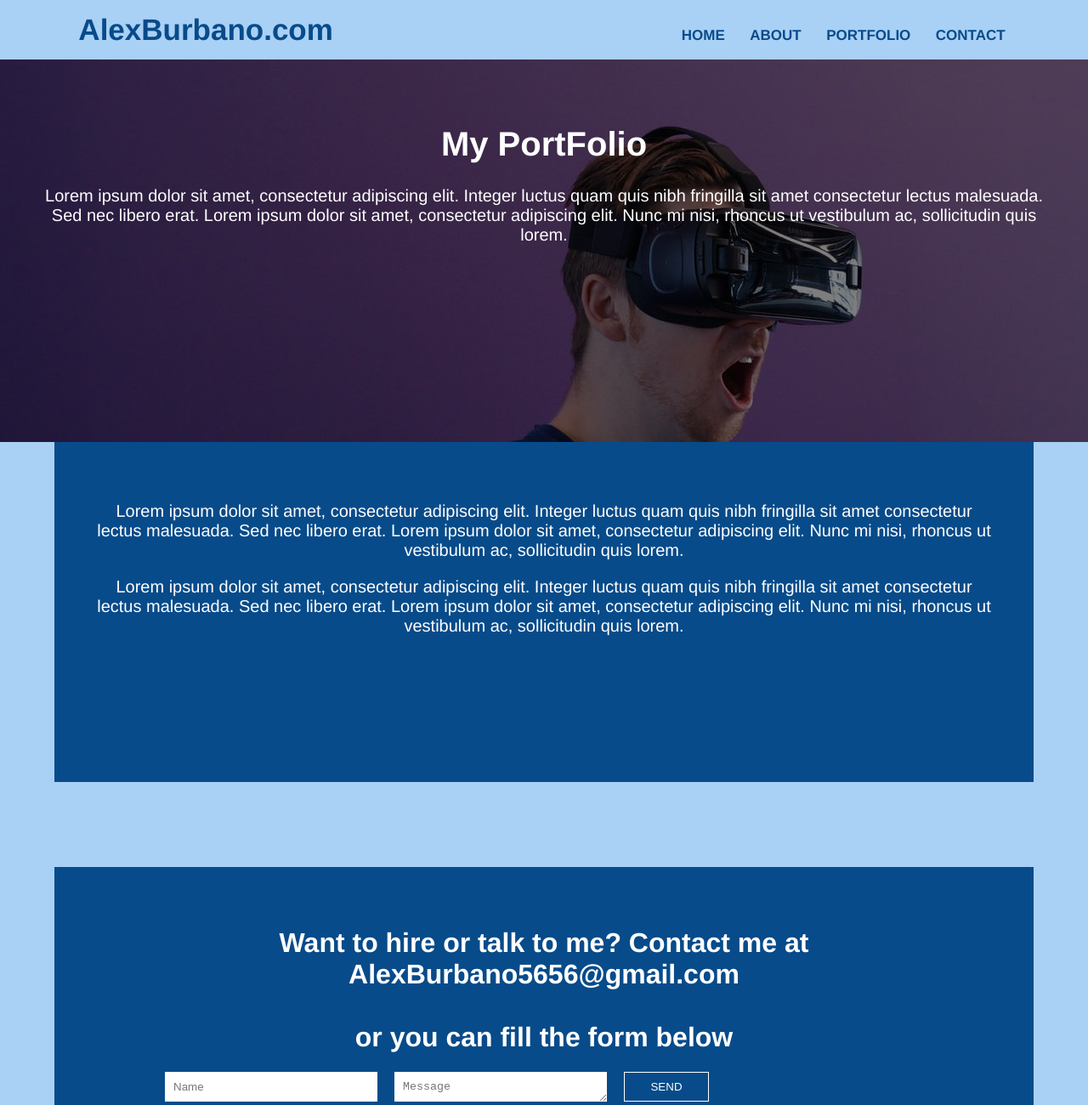
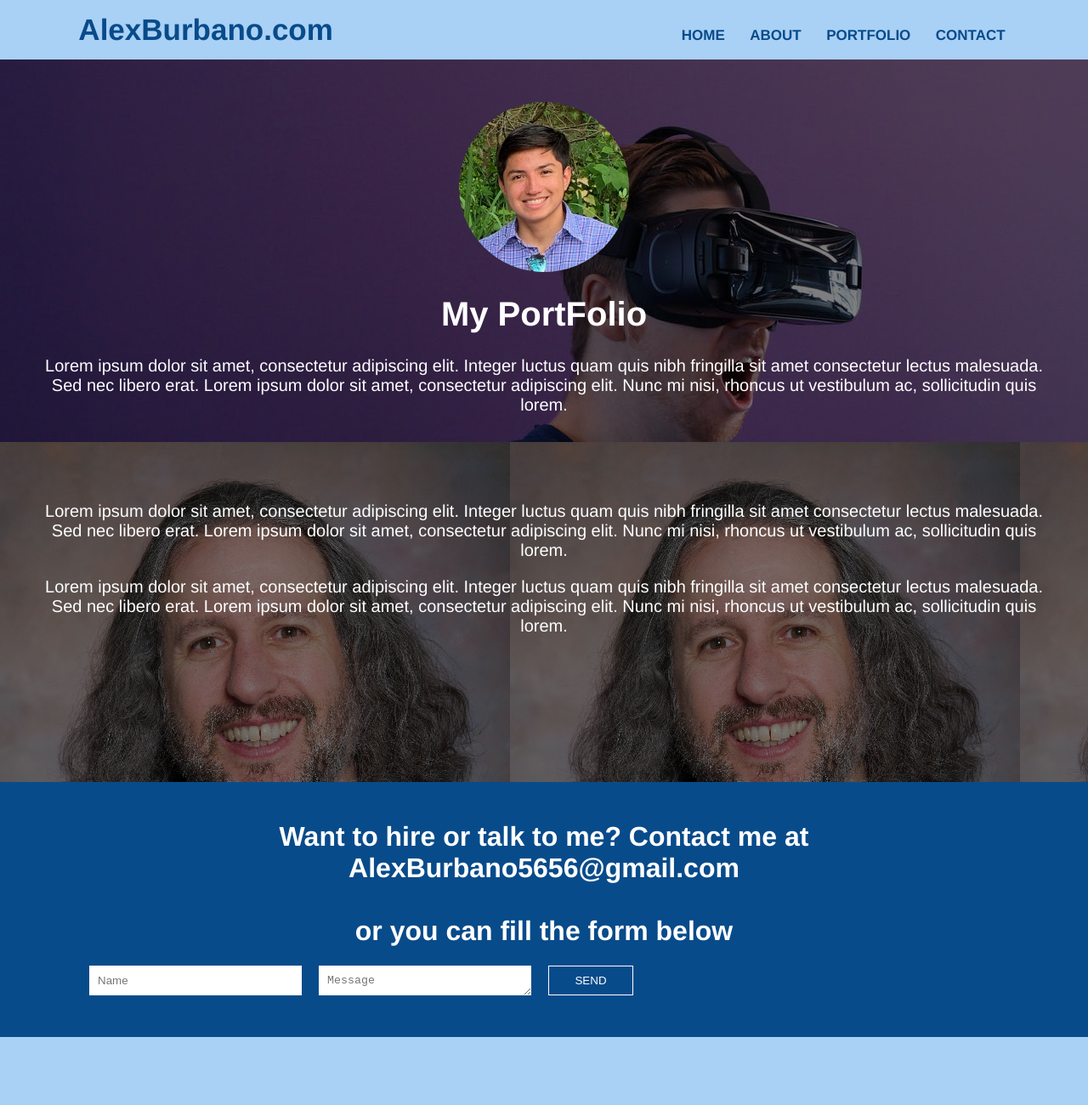
Before and after one commit to Alexandr5656/WebsiteTesting, a plain HTML site: page index.html in a window 1280 px wide. Shown: the top 1300 px of the page at 85% size. After the commit the page ends 1220 px from the top, so only its background shows below. Drawn offline with nearby package versions, Linux system fonts and the light colour scheme.

Commit message:
Added a Profile pic

```diff
--- a/css/style.css
+++ b/css/style.css
@@ -92,13 +92,12 @@ body
 #about
     {
 
-    width:90%;
+    width:100%;
     height:400px;
-    margin-left:5%;
     padding:50px;
     box-sizing:border-box;
     background-color:#084B8A;
-
+    background: linear-gradient(rgba(0, 0, 0, 0.5), rgba(0, 0, 0, 0.5)),  url("../images/two.png");
     color:white;
     }
 #about p
@@ -113,14 +112,11 @@ body
 ////////////////////////////////////////////////////////////////////////////////////////////*/
 #contact
     {
-    margin-top:100px;
-    width:90%;
-    height:400px;
-    margin-left:5%;
-    padding:50px;
+    width:100%;
+    height:300px;
+    padding:25px;
     box-sizing:border-box;
     background-color:#084B8A;
-
     color:white;
     }
 #contact input[type="text"]
@@ -157,3 +153,14 @@ body
 |                                                                                            |
 |                                                                                            |
 ////////////////////////////////////////////////////////////////////////////////////////////*/
+.myimg{
+    width:200px;
+    height:200px;
+    object-fit:cover;
+    border-radius:50%;
+  }
+/* ///////////////////////////////////////////////////////////////////////////////////////////
+|                                                                                            |
+|                                                                                            |
+|                                                                                            |
+////////////////////////////////////////////////////////////////////////////////////////////*/
--- a/index.html
+++ b/index.html
@@ -3,12 +3,10 @@
         <link rel="stylesheet" type="text/css" href="css/style.css">
         <script type="text/javascript" src="jquery.js"></script>
         <script type="text/javascript">
-function scrollto(div)
-{
- $('html,body').animate(
- {
-  scrollTop: $("#"+div).offset().top
- },'slow');
+            function scrollto(div) {
+                $('html,body').animate({
+                    scrollTop: $("#" + div).offset().top
+                }, 'slow');
             }
         </script>
     </head>
@@ -23,17 +21,23 @@ function scrollto(div)
         </div>
 
         <div id="home">
+            <img src="images/MySelf.jpg" class = "myimg">
             <h1>My PortFolio</h1>
- <p>Lorem ipsum dolor sit amet, consectetur adipiscing elit. Integer luctus quam quis nibh fringilla sit amet consectetur lectus malesuada. Sed nec libero erat. Lorem ipsum dolor sit amet, consectetur adipiscing elit. Nunc mi nisi, rhoncus ut vestibulum ac, sollicitudin quis lorem. </p>
+            <p>Lorem ipsum dolor sit amet, consectetur adipiscing elit. Integer luctus quam quis nibh fringilla sit amet consectetur lectus malesuada. Sed nec libero erat. Lorem ipsum dolor sit amet, consectetur adipiscing elit. Nunc mi nisi, rhoncus ut vestibulum ac, sollicitudin quis lorem.
+            </p>
         </div>
 
         <div id="about">
- <p>Lorem ipsum dolor sit amet, consectetur adipiscing elit. Integer luctus quam quis nibh fringilla sit amet consectetur lectus malesuada. Sed nec libero erat. Lorem ipsum dolor sit amet, consectetur adipiscing elit. Nunc mi nisi, rhoncus ut vestibulum ac, sollicitudin quis lorem. </p>
- <p>Lorem ipsum dolor sit amet, consectetur adipiscing elit. Integer luctus quam quis nibh fringilla sit amet consectetur lectus malesuada. Sed nec libero erat. Lorem ipsum dolor sit amet, consectetur adipiscing elit. Nunc mi nisi, rhoncus ut vestibulum ac, sollicitudin quis lorem. </p>
+            <p>Lorem ipsum dolor sit amet, consectetur adipiscing elit. Integer luctus quam quis nibh fringilla sit amet consectetur lectus malesuada. Sed nec libero erat. Lorem ipsum dolor sit amet, consectetur adipiscing elit. Nunc mi nisi, rhoncus ut vestibulum ac, sollicitudin quis lorem.
+            </p>
+            <p>Lorem ipsum dolor sit amet, consectetur adipiscing elit. Integer luctus quam quis nibh fringilla sit amet consectetur lectus malesuada. Sed nec libero erat. Lorem ipsum dolor sit amet, consectetur adipiscing elit. Nunc mi nisi, rhoncus ut vestibulum ac, sollicitudin quis lorem.
+            </p>
         </div>
 
         <div id="contact">
-<h1>Want to hire or talk to me? Contact me at <br>AlexBurbano5656@gmail.com <br><br>or you can fill the form below</h1>
+            <h1>Want to hire or talk to me? Contact me at
+                <br>AlexBurbano5656@gmail.com
+                <br><br>or you can fill the form below</h1>
             <input type="text" placeholder="Name">
             <textarea placeholder="Message"></textarea>
             <input type="submit" value="SEND">
```
Also changed, not shown: images/MySelf.jpg (added). Lines whose indentation alone changed are shown as unchanged.
